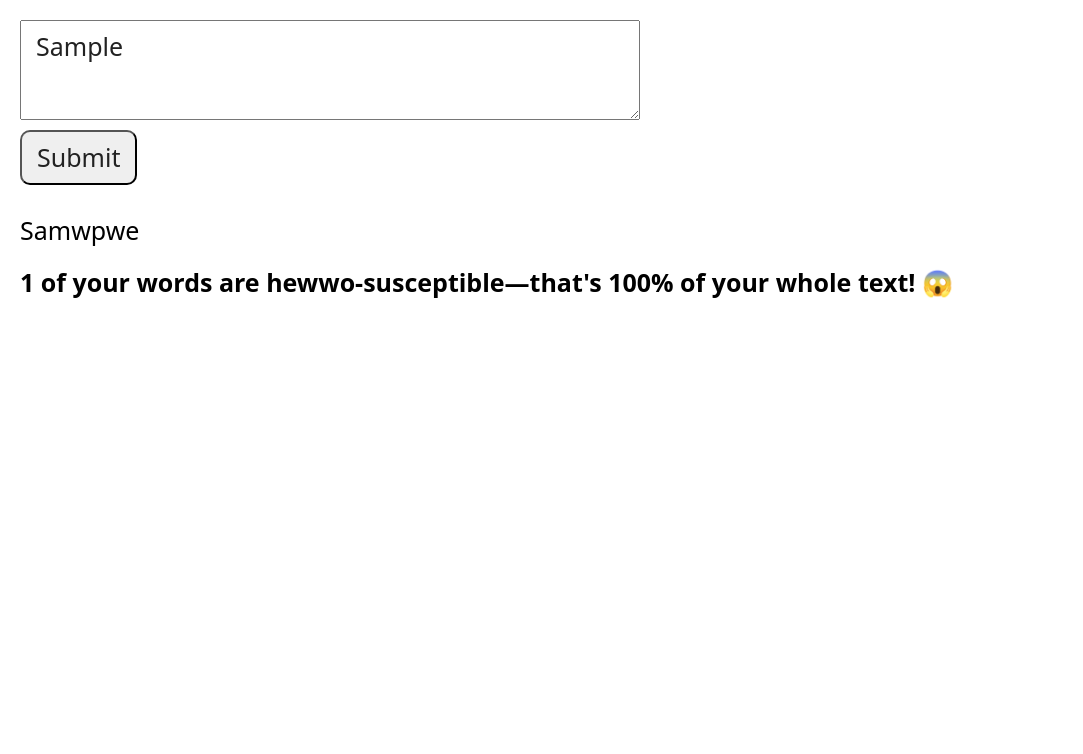
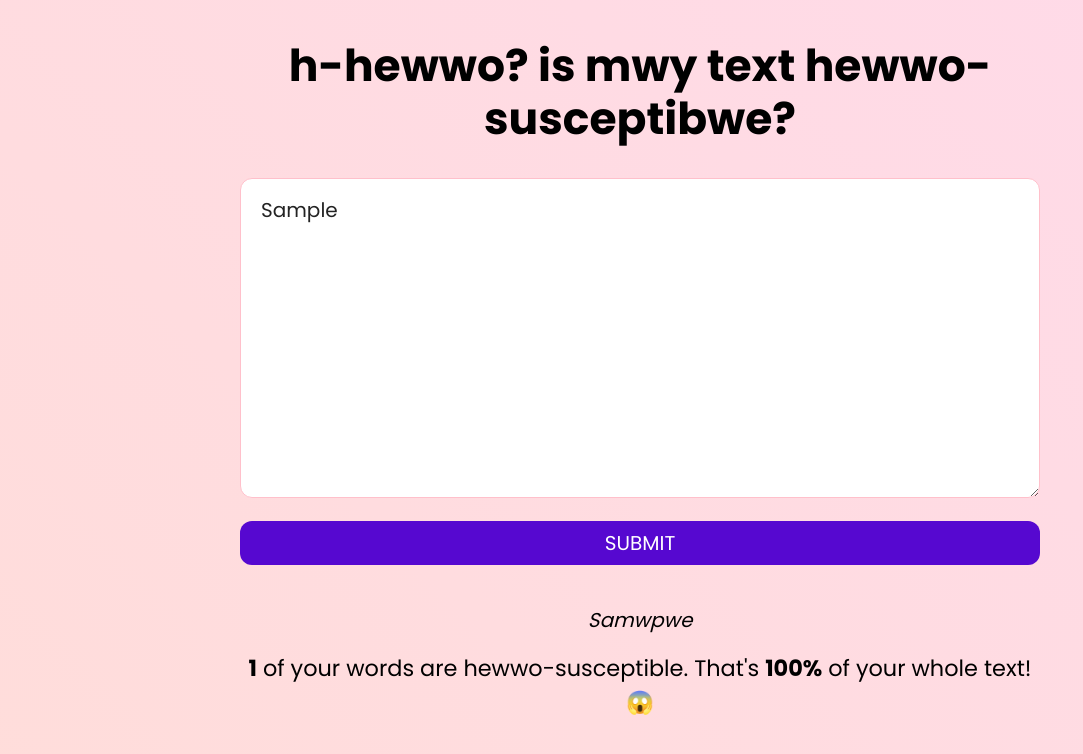
Before and after one commit to katmh/hewwo.me, a plain HTML site: page index.html in a window 1280 px wide. Both pictures are taken after typing "Sample" into the empty fields and a click on the button "Submit". Shown: the whole page, without its empty margins (0-1083 px from the left). Drawn offline with Linux system fonts and the light colour scheme.

Commit message:
Add styles

```diff
--- a/index.html
+++ b/index.html
@@ -5,49 +5,106 @@
     <meta name="viewport" content="width=device-width, initial-scale=1.0" />
     <meta http-equiv="X-UA-Compatible" content="ie=edge" />
     <title>Is my text hewwo-susceptible?</title>
+    <link
+      href="https://fonts.googleapis.com/css?family=Poppins:400,700&display=swap"
+      rel="stylesheet"
+    />
     <style>
       * {
         margin: 0;
         padding: 0;
         box-sizing: border-box;
-        font: normal 1.25rem/125% system-ui;
+        font-family: Poppins, sans-serif;
       }
 
       body {
-        margin: 1rem;
+        background: linear-gradient(45deg, #ffddda, #ffdae9);
+        min-height: 100vh;
       }
 
-      #input-field {
-        display: block;
-        width: 50%;
-        height: 5rem;
+      section {
+        width: 90%;
+        margin: 2.5rem auto;
+        max-width: 800px;
+        text-align: center;
       }
 
-      input,
-      textarea {
-        padding: 0.5rem 0.75rem;
-        color: #222;
+      h1 {
+        font-size: 2.75rem;
+        line-height: 120%;
+        margin-bottom: 2rem;
       }
 
-      #submit-button {
-        border-radius: 0.5rem;
-        margin: 0.5rem 0 1.5rem;
+      textarea,
+      input,
+      p {
+        font-size: 1.25rem;
+      }
+
+      textarea {
+        width: 100%;
+        height: 40vh;
+        line-height: 150%;
+        color: #232323;
+        outline: none;
+        border-radius: 0.75rem;
+        padding: 1rem 1.25rem;
+        border: 1px solid pink;
+        resize: vertical;
+        transition: 0.15s;
+      }
+
+      textarea:focus {
+        box-shadow: 0 0 7.5px rgba(0, 0, 0, 0.2);
+      }
+
+      input {
+        padding: 0.75rem;
+        line-height: 100%;
+        border-radius: 0.75rem;
+        margin: 1rem 0 1.5rem;
+        width: 100%;
+        outline: none;
+        background: #5608d0;
+        color: #fff;
+        text-transform: uppercase;
+        border: none;
+        transition: 0.15s;
+      }
+
+      input:hover {
+        background: #6708d0;
+      }
+
+      input:active {
+        box-shadow: inset 5px 5px 0 #42069f; /* nice */
+        letter-spacing: 2px;
+      }
+
+      p {
+        margin: 1rem 0;
+      }
+
+      #output-text-container {
+        font-style: italic;
       }
 
       #output-stats-container {
-        font-weight: bold;
-        margin-top: 1rem;
+        font-size: 1.4rem;
       }
     </style>
   </head>
   <body>
-    <textarea id="input-field"></textarea>
+    <section>
+      <h1>h-hewwo? is mwy text hewwo-susceptibwe?</h1>
 
-    <input id="submit-button" type="button" value="Submit" />
+      <textarea id="input-field" placeholder="Entew youw text..."></textarea>
+      <input id="submit-button" type="button" value="Submit" />
 
-    <div id="output-text-container"></div>
+      <p id="output-text-container"></p>
 
-    <div id="output-stats-container"></div>
+      <p id="output-stats-container"></p>
+    </section>
 
     <script>
       let inputField = document.getElementById("input-field"),
@@ -87,11 +144,11 @@
       submitButton.addEventListener("click", function() {
         let wordArray = inputField.value.split(" ");
 
-        outputStatsContainer.innerHTML = `${
+        outputStatsContainer.innerHTML = `<b>${
           calcHewwoStats(wordArray)[0]
-        } of your words are hewwo-susceptible—that's ${
+        }</b> of your words are hewwo-susceptible. That's <b>${
           calcHewwoStats(wordArray)[1]
-        }% of your whole text! 😱`;
+        }%</b> of your whole text! 😱`;
 
         outputTextContainer.innerHTML = hewwoify(wordArray).join(" ");
       });
```
